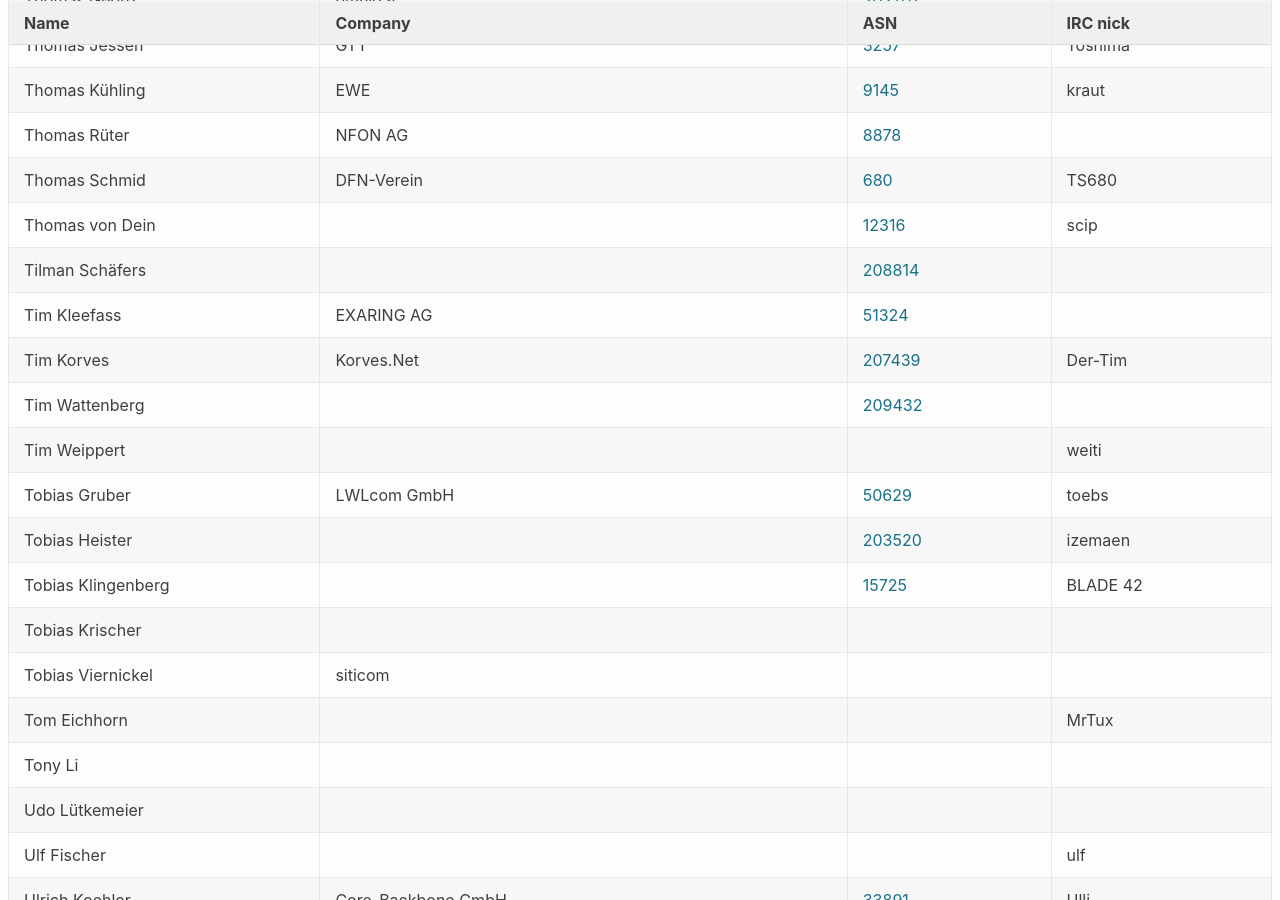
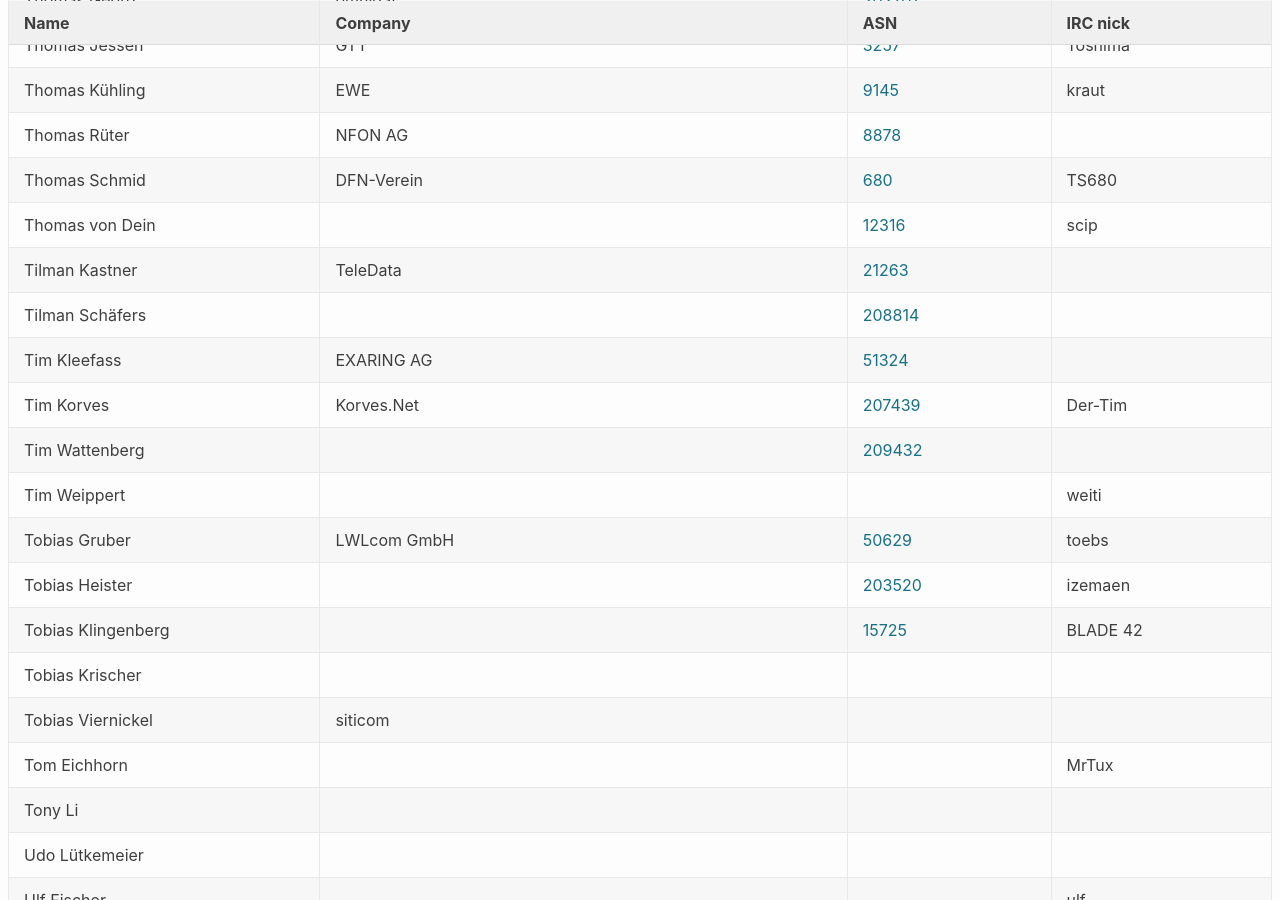
Before and after one commit to denog/pretix-attendeelist, a Jekyll site: the page built from index.markdown, in a window 1280 px wide and 900 px high, scrolled down 16465 px. Built offline with Jekyll 4.4.1, drawn with Linux system fonts in a browser that asks for light colours.

Commit message:
Latest data: Fri Oct 23 15:26:46 UTC 2020

```diff
--- a/_data/attendees.json
+++ b/_data/attendees.json
@@ -2106,6 +2106,12 @@
     "asn": "12316"
   },
   {
+    "name": "Tilman Kastner",
+    "company": "TeleData",
+    "irc": null,
+    "asn": "21263"
+  },
+  {
     "name": "Tilman Schäfers",
     "company": null,
     "irc": null,
```
